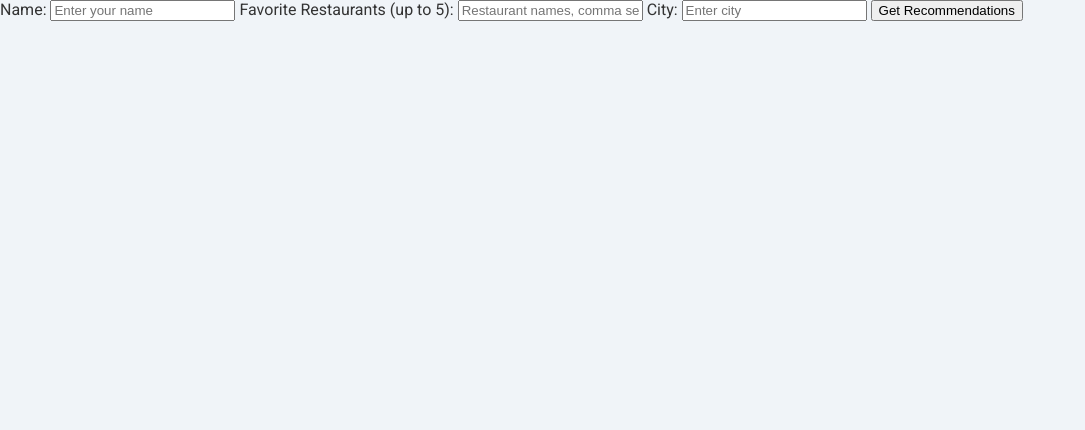
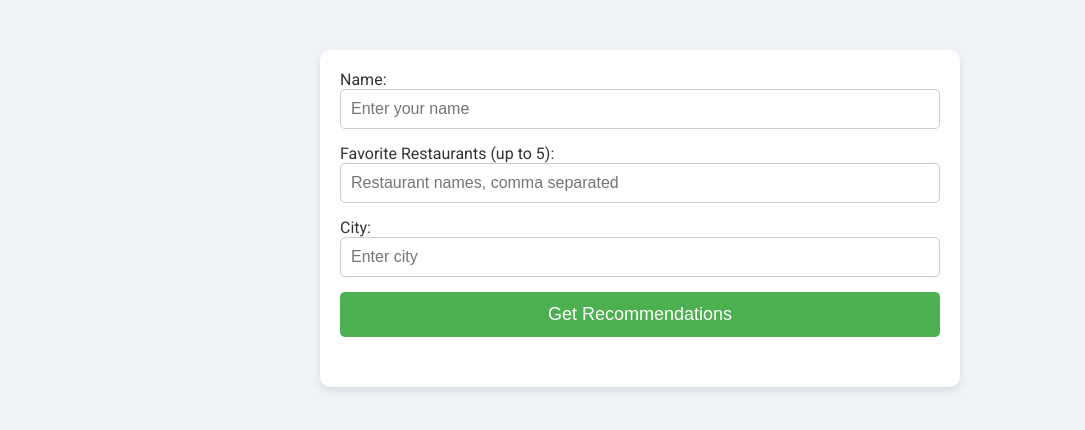
Before and after one commit to rsriram717/campfire, a Flask app: page / in a window 1280 px wide. Shown: the part 121-551 px from the top of the page, without its empty margins (0-1085 px from the left). Run offline with Flask 3, Linux system fonts and the light colour scheme.

Commit message:
New look

```diff
--- a/static/script.js
+++ b/static/script.js
@@ -1,6 +1,7 @@
 // script.js
 document.getElementById('restaurant-form').addEventListener('submit', function(e) {
     e.preventDefault();
+
     const name = document.getElementById('name').value.trim();
     const restaurants = document.getElementById('restaurants').value.split(',').map(restaurant => restaurant.trim());
     const city = document.getElementById('city').value.trim();
@@ -13,7 +14,6 @@ document.getElementById('restaurant-form').addEventListener('submit', function(e
         },
         body: JSON.stringify({
             user: name,
-            email: "test@test.com",
             favorite_restaurants: restaurants,
             city: city
         }),
@@ -24,19 +24,17 @@ document.getElementById('restaurant-form').addEventListener('submit', function(e
         recommendationsDiv.innerHTML = ''; // Clear previous recommendations
 
         if (data.recommendations && data.recommendations.length > 0) {
-            const ul = document.createElement('ul'); // Create a list to hold recommendations
             data.recommendations.forEach(rec => {
-                const li = document.createElement('li');
-                const restaurantName = rec.name.replace(/\*/g, '').trim(); // Remove asterisks
-                li.innerHTML = `<span class="restaurant-name" style="font-weight: bold;">${restaurantName}</span>: <span class="restaurant-description">${rec.description}</span>`;
-                ul.appendChild(li);
+                const p = document.createElement('p'); // Create a paragraph for each recommendation
+                p.innerHTML = `<strong>${rec.name}</strong>: ${rec.description}`;
+                recommendationsDiv.appendChild(p); // Add each recommendation to the div
             });
-            recommendationsDiv.appendChild(ul); // Append the list to the recommendations div
         } else {
-            recommendationsDiv.innerHTML = 'No recommendations found.';
+            recommendationsDiv.innerHTML = '<p>No recommendations found.</p>';
         }
     })
     .catch(error => {
         console.error('Error:', error);
+        document.getElementById('recommendations').innerHTML = '<p>Failed to load recommendations. Please try again.</p>';
     });
 });
--- a/static/styles.css
+++ b/static/styles.css
@@ -1,4 +1,4 @@
-/* styles.css */
+/* General Styles */
 body {
     font-family: 'Roboto', sans-serif;
     margin: 0;
@@ -6,10 +6,64 @@ body {
     background-color: #f0f4f8;
     color: #333;
 }
+
 header {
     background-color: #4CAF50;
     color: white;
     padding: 20px;
     text-align: center;
 }
-/* Add the rest of your CSS styles here */
+
+.container {
+    max-width: 600px;
+    margin: 50px auto;
+    padding: 20px;
+    background-color: white;
+    border-radius: 10px;
+    box-shadow: 0 4px 8px rgba(0, 0, 0, 0.1);
+}
+
+/* Input Fields */
+.input-field {
+    width: 100%;
+    padding: 10px;
+    margin-bottom: 15px;
+    border: 1px solid #ccc;
+    border-radius: 5px;
+    font-size: 16px;
+    box-sizing: border-box;
+}
+
+.input-field:focus {
+    border-color: #4CAF50;
+    outline: none;
+}
+
+/* Submit Button */
+.submit-btn {
+    width: 100%;
+    padding: 12px;
+    background-color: #4CAF50;
+    color: white;
+    border: none;
+    border-radius: 5px;
+    font-size: 18px;
+    cursor: pointer;
+}
+
+.submit-btn:hover {
+    background-color: #45a049;
+}
+
+/* Recommendations Output */
+.recommendations-output {
+    margin-top: 30px;
+}
+
+.recommendations-output p {
+    background-color: #f0f4f8;
+    padding: 10px;
+    border-radius: 5px;
+    margin-bottom: 10px;
+    border-left: 4px solid #4CAF50;
+}
--- a/templates/index.html
+++ b/templates/index.html
@@ -16,18 +16,18 @@
 <div class="container">
     <form id="restaurant-form">
         <label for="name">Name:</label>
-        <input type="text" id="name" placeholder="Enter your name" required>
+        <input type="text" id="name" placeholder="Enter your name" required class="input-field">
 
         <label for="restaurants">Favorite Restaurants (up to 5):</label>
-        <input type="text" id="restaurants" placeholder="Restaurant names, comma separated" required>
+        <input type="text" id="restaurants" placeholder="Restaurant names, comma separated" required class="input-field">
 
         <label for="city">City:</label>
-        <input type="text" id="city" placeholder="Enter city" required>
+        <input type="text" id="city" placeholder="Enter city" required class="input-field">
 
-        <button type="submit">Get Recommendations</button>
+        <button type="submit" class="submit-btn">Get Recommendations</button>
     </form>
 
-    <div id="recommendations"></div>
+    <div id="recommendations" class="recommendations-output"></div>
 </div>
 
 <script src="{{ url_for('static', filename='script.js') }}"></script>
```
